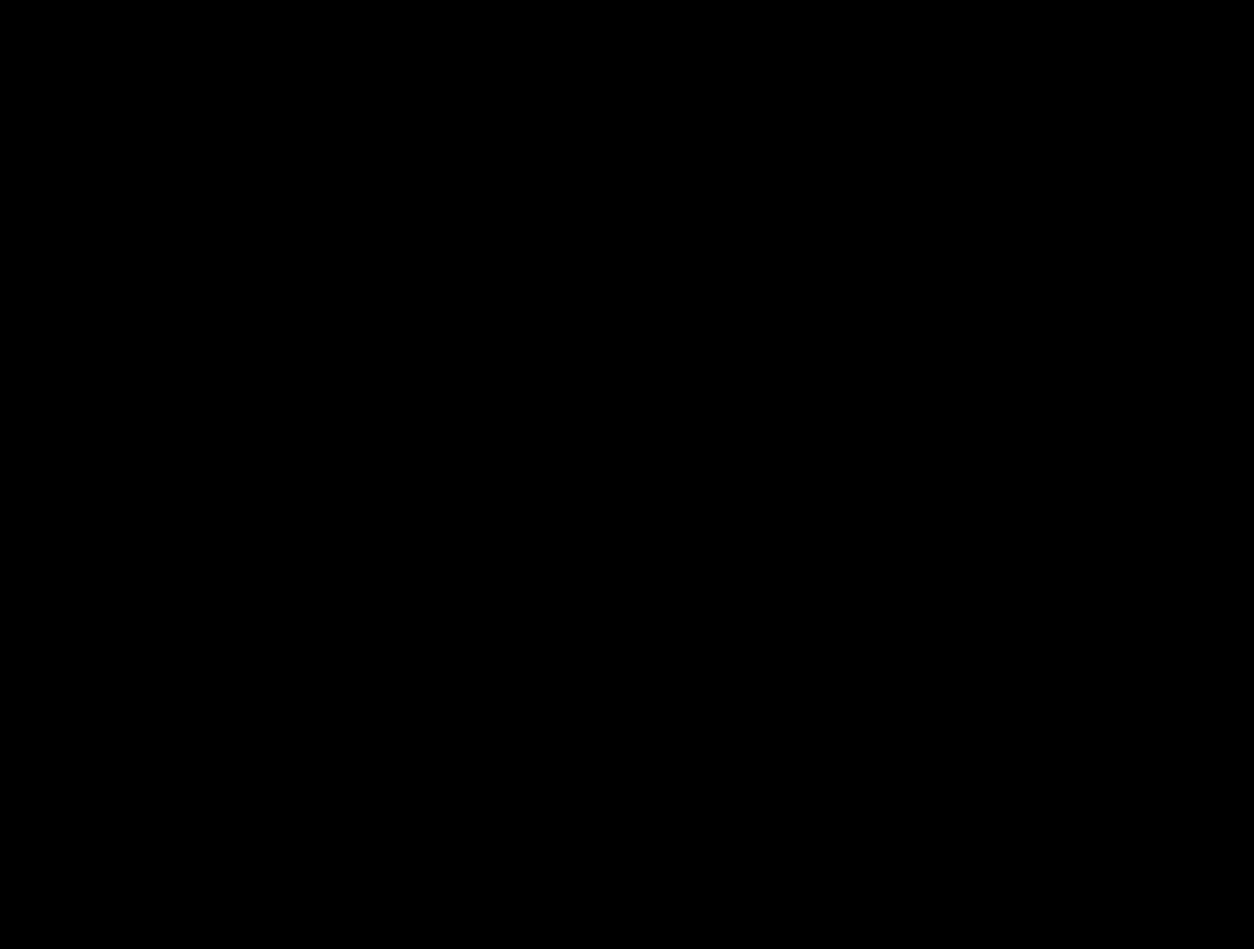
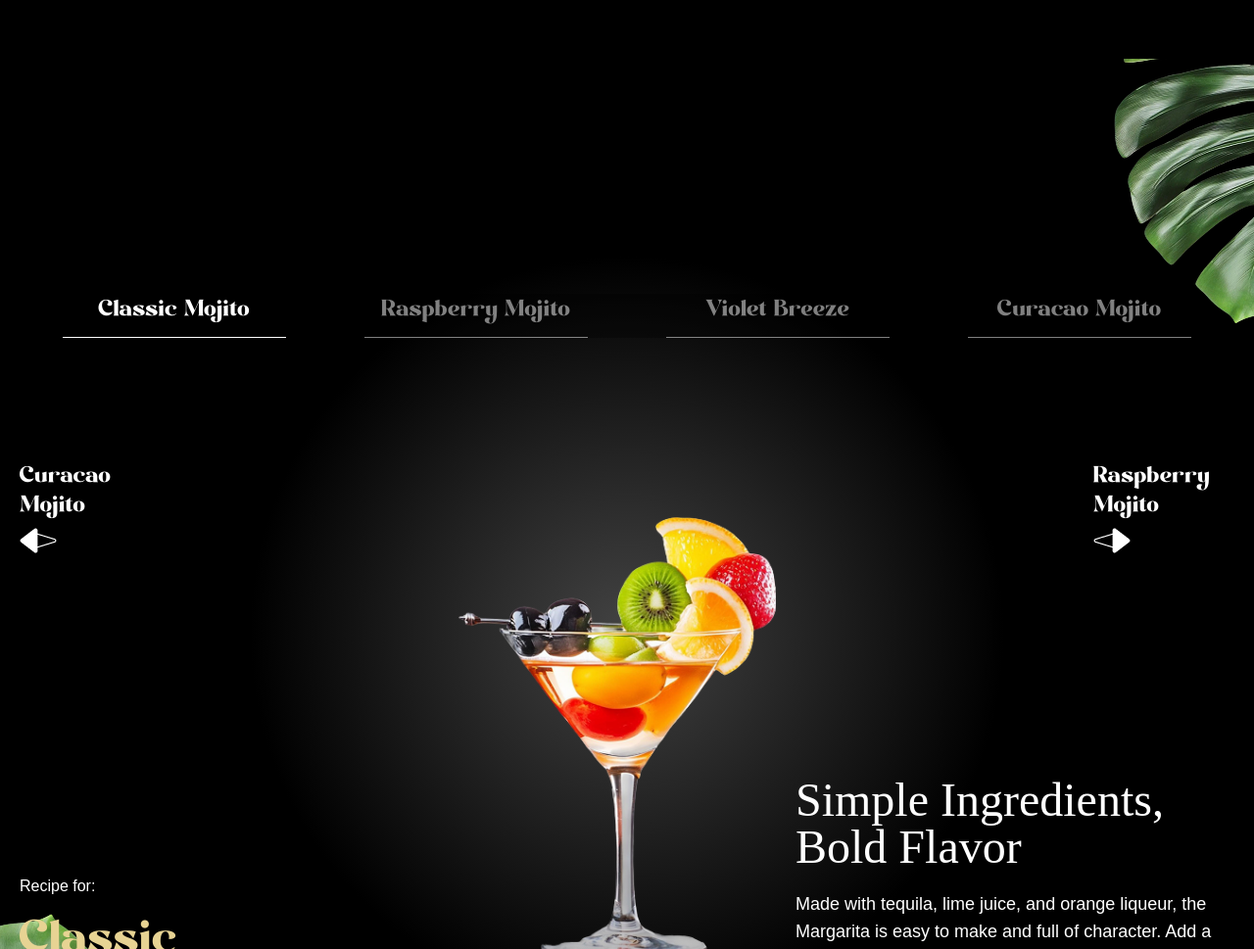
Before and after one commit to Simuratli/gsap-mohito, a React (Vite) app: page / in a window 1280 px wide. Shown: the part 5336-6305 px from the top of the page at 98% size. Before the commit the page ends 4412 px from the top, so only its background shows below. Built offline with nearby package versions, Linux system fonts and the light colour scheme; a web font is replaced by a local one.

Commit message:
contact and recipe

```diff
--- a/src/App.tsx
+++ b/src/App.tsx
@@ -5,6 +5,8 @@
 import Cocktails from "./components/Cocktails";
 import About from "./components/About";
 import Art from "./components/Art";
+import Menu from "./components/Menu";
+import Contact from "./components/Contact";
 gsap.registerPlugin(ScrollTrigger, SplitText);
 
 function App() {
@@ -14,6 +16,8 @@
     <Cocktails/>
     <About/>
     <Art/>
+    <Menu/>
+    <Contact/>
   </main>
 }
 export default App;
--- /dev/null
+++ b/src/components/Contact.tsx
@@ -0,0 +1,82 @@
+import { openingHours, socials } from '../constants'
+import { useGSAP } from '@gsap/react'
+import { SplitText} from 'gsap/all';
+import gsap from 'gsap';
+
+const Contact = () => {
+ 	useGSAP(() => {
+		const titleSplit = SplitText.create('#contact h2', { type: 'words' });
+
+		const timeline = gsap.timeline({
+		 scrollTrigger: {
+			trigger: '#contact',
+			start: 'top center',
+		 },
+		 ease: "power1.inOut"
+		})
+
+	 timeline
+		.from(titleSplit.words, {
+		 opacity: 0, yPercent: 100, stagger: 0.02
+	 })
+		.from('#contact h3, #contact p', {
+			opacity: 0, yPercent: 100, stagger: 0.02
+	 })
+		.to('#f-right-leaf', {
+		 y: '-50', duration: 1, ease: 'power1.inOut'
+	 }).to('#f-left-leaf', {
+		 y: '-50', duration: 1, ease: 'power1.inOut'
+	 }, '<')
+	})
+
+ return (
+	<footer id="contact">
+	 <img src="/images/footer-right-leaf.png" alt="leaf-right" id="f-right-leaf" />
+	 <img src="/images/footer-left-leaf.png" alt="leaf-left" id="f-left-leaf" />
+
+	 <div className="content">
+		<h2>Where to Find Us</h2>
+
+		<div>
+		 <h3>Visit Our Bar</h3>
+		 <p>456, Raq Blvd. #404, Los Angeles, CA 90210</p>
+		</div>
+
+		<div>
+		 <h3>Contact Us</h3>
+		 <p>(555) 987-6543</p>
+		 <p>hello@jsmcocktail.com</p>
+		</div>
+
+		<div>
+		 <h3>Open Every Day</h3>
+		 {openingHours.map((time) => (
+			<p key={time.day}>
+			 {time.day} : {time.time}
+			</p>
+		 ))}
+		</div>
+
+		<div>
+		 <h3>Socials</h3>
+
+		 <div className="flex-center gap-5">
+			{socials.map((social:any) => (
+			 <a
+			 	key={social.name}
+				href={social.url}
+				target="_blank"
+				rel="noopener noreferrer"
+				aria-label={social.name}
+			 >
+				<img src={social.icon} />
+			 </a>
+			))}
+		 </div>
+		</div>
+	 </div>
+	</footer>
+ )
+}
+
+export default Contact
--- /dev/null
+++ b/src/components/Menu.tsx
@@ -0,0 +1,110 @@
+"use client";
+import { useRef, useState } from "react";
+import { allCocktails } from "../constants";
+import { useGSAP } from "@gsap/react";
+import gsap from "gsap";
+
+const Menu = () => {
+  const [currentIndex, setCurrentIndex] = useState(0);
+  const totalCocktails = allCocktails.length;
+  const contentRef = useRef(null)
+
+
+
+  useGSAP(() => {
+	gsap.fromTo('#title', { opacity: 0 }, { opacity: 1, duration: 1 });
+	gsap.fromTo('.cocktail img', { opacity: 0, xPercent: -100 }, {
+	 xPercent: 0, opacity: 1, duration: 1, ease: 'power1.inOut'
+	})
+	gsap.fromTo('.details h2', { yPercent: 100, opacity: 0 }, {
+	 yPercent: 0, opacity: 100, ease: 'power1.inOut'
+	})
+	gsap.fromTo('.details p', { yPercent: 100, opacity: 0 }, {
+	 yPercent: 0, opacity: 100, ease: 'power1.inOut'
+	})
+ }, [currentIndex]);
+
+
+  const goToSlide = (index: number) => {
+    const newIndex = (index + totalCocktails) % totalCocktails;
+    setCurrentIndex(newIndex);
+  };
+
+
+  const getCocktailAt = (indexOffset: number): typeof allCocktails[number] => {
+    return allCocktails[(currentIndex + indexOffset + totalCocktails) % totalCocktails];
+  }
+
+  const currentCocktail = getCocktailAt(0);
+  const prevCocktail = getCocktailAt(-1);
+  const nextCocktail = getCocktailAt(1);
+
+  return (
+    <section id="menu" aria-labelledby="menu-heading">
+      <img
+        src="/images/slider-left-leaf.png"
+        alt="left leaf"
+        id="m-left-leaf"
+      />
+      <img
+        src="/images/slider-right-leaf.png"
+        alt="right leaf"
+        id="m-right-leaf"
+      />
+
+      <h2 id="menu-heading" className="sr-only">
+        Cocktail Menu
+      </h2>
+
+      <nav className="cocktail-tabs" aria-label="Cocktail Navigation">
+        {allCocktails.map((cocktail, index) => {
+          const isActive = index === currentIndex;
+
+          return (
+            <button
+              key={cocktail.id}
+              className={`
+				${isActive ? "text-white border-white" : "text-white/50 border-white/50"}
+			 `}
+              onClick={() => goToSlide(index)}
+            >
+              {cocktail.name}
+            </button>
+          );
+        })}
+      </nav>
+
+      <div className="content">
+		<div className="arrows">
+		 <button className="text-left" onClick={() => goToSlide(currentIndex - 1)}>
+			<span>{prevCocktail.name}</span>
+			<img src="/images/right-arrow.png" alt="right-arrow" aria-hidden="true" />
+		 </button>
+
+		 <button className="text-left" onClick={() => goToSlide(currentIndex + 1)}>
+			<span>{nextCocktail.name}</span>
+			<img src="/images/left-arrow.png" alt="left-arrow" aria-hidden="true" />
+		 </button>
+		</div>
+
+		<div className="cocktail">
+		 <img src={currentCocktail.image} className="object-contain"/>
+		</div>
+
+		<div className="recipe">
+		 <div ref={contentRef} className="info">
+			<p>Recipe for:</p>
+			<p id="title">{currentCocktail.name}</p>
+		 </div>
+
+		 <div className="details">
+			<h2>{currentCocktail.title}</h2>
+			<p>{currentCocktail.description}</p>
+		 </div>
+		</div>
+	 </div>
+    </section>
+  );
+};
+
+export default Menu;
```
